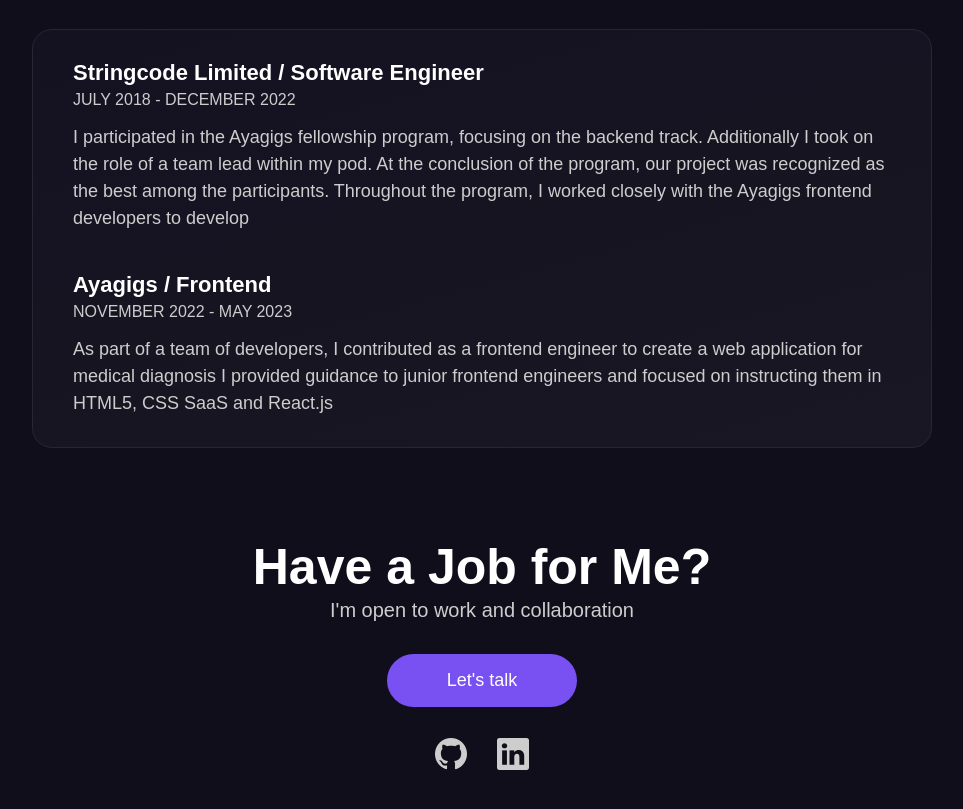
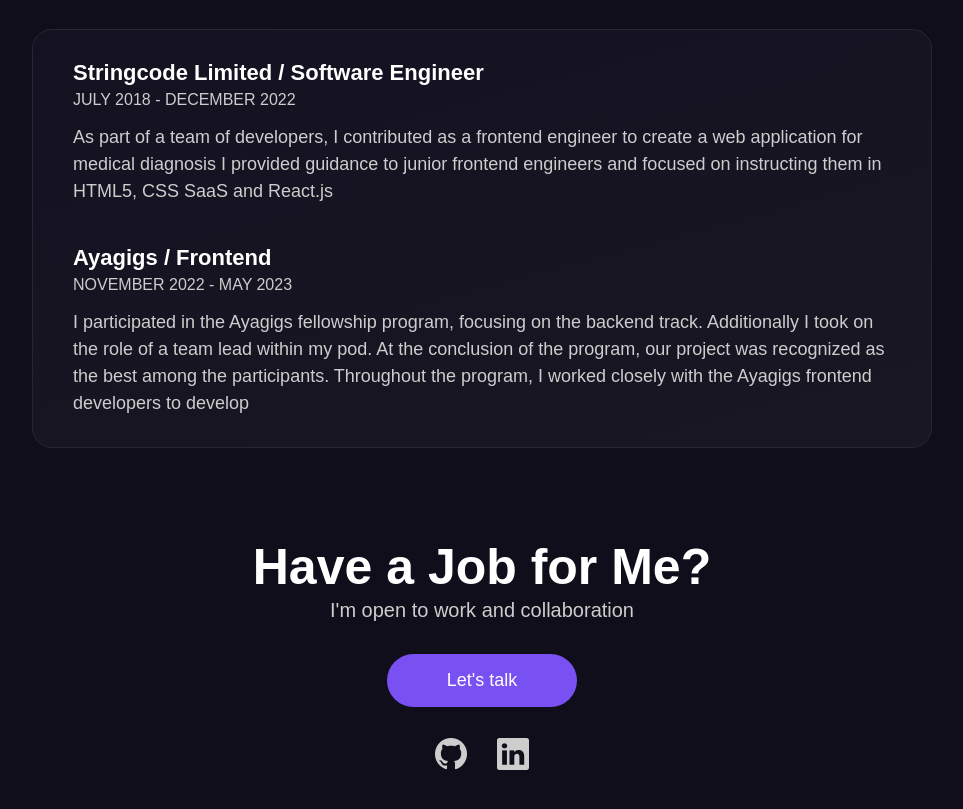
Before and after one commit to JEDIBASIL/portfolio-v2, a Next.js app: page /about in a window 1280 px wide. Shown: the part 1070-1879 px from the top of the page, without its empty margins (158-1121 px from the left). Built offline with nearby package versions, Linux system fonts and the light colour scheme; a web font is replaced by a local one.

Commit message:
fixed mismatches

```diff
--- a/src/app/about/page.tsx
+++ b/src/app/about/page.tsx
@@ -3,7 +3,7 @@
 import "./style.css";
 import { motion } from "framer-motion";
 import { SiTypescript } from "react-icons/si";
-import me from "../../assets/images/me.png"
+import me from "../../assets/images/me.png";
 import {
   FaCss3,
   FaDatabase,
@@ -27,12 +27,12 @@
       <nav className="blur">
         <ul>
           <li>
-            <Link href="/">
-              Works
-            </Link>
+            <Link href="/">Works</Link>
           </li>
           <li>
-            <Link className="active" href="/about">About</Link>
+            <Link className="active" href="/about">
+              About
+            </Link>
           </li>
           <li>
             <Link href="/cv">Cv</Link>
@@ -46,12 +46,7 @@
       <div className="about_container">
         <div className="about_img_container">
           {/* <Image width={600} height={600} src="" alt="" /> */}
-          <Image
-          width={600}
-          height={600}
-            src={me}
-            alt=""
-          />
+          <Image width={600} height={600} src={me} alt="" />
         </div>
         <div className="text">
           <motion.h1
@@ -77,9 +72,9 @@
               },
             }}
           >
-            Over the past 5 years, I&apos;ve worked in various tech fields, including
-            front-end development, backend development. I&apos;m proud to have worn
-            many hats.
+            Over the past 5 years, I&apos;ve worked in various tech fields,
+            including front-end development, backend development. I&apos;m proud
+            to have worn many hats.
           </motion.p>
         </div>
       </div>
@@ -125,12 +120,10 @@
               <p>JULY 2018 - DECEMBER 2022</p>
             </div>
             <p className="text">
-              I participated in the Ayagigs fellowship program, focusing on the
-              backend track. Additionally I took on the role of a team lead
-              within my pod. At the conclusion of the program, our project was
-              recognized as the best among the participants. Throughout the
-              program, I worked closely with the Ayagigs frontend developers to
-              develop
+              As part of a team of developers, I contributed as a frontend
+              engineer to create a web application for medical diagnosis I
+              provided guidance to junior frontend engineers and focused on
+              instructing them in HTML5, CSS SaaS and React.js
             </p>
           </div>
 
@@ -140,11 +133,14 @@
               <p>NOVEMBER 2022 - MAY 2023</p>
             </div>
             <p className="text">
-              As part of a team of developers, I contributed as a frontend
-              engineer to create a web application for medical diagnosis I
-              provided guidance to junior frontend engineers and focused on
-              instructing them in HTML5, CSS SaaS and React.js
+              I participated in the Ayagigs fellowship program, focusing on the
+              backend track. Additionally I took on the role of a team lead
+              within my pod. At the conclusion of the program, our project was
+              recognized as the best among the participants. Throughout the
+              program, I worked closely with the Ayagigs frontend developers to
+              develop
             </p>
+
           </div>
         </div>
       </div>
@@ -221,7 +217,6 @@
           </div>
         </footer>
 
-
         <div className="footer_gradient">
           <div className="box"></div>
           <div className="box"></div>
```
Lines whose indentation alone changed are shown as unchanged.
